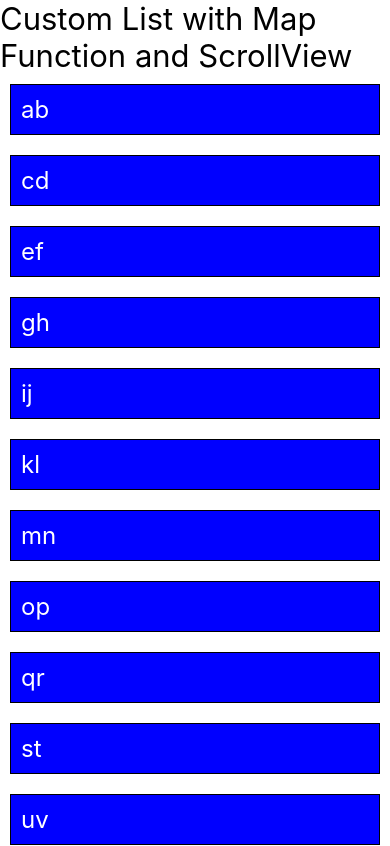
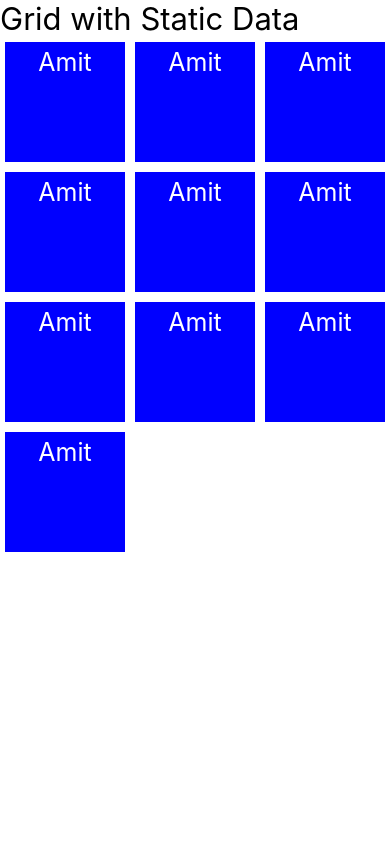
Before and after one commit to amitroy497/reactNativeStudy, a React Native app: screen / in a window 390 px wide. Shown: the top 846 px of the page. Built offline with nearby package versions, Linux system fonts and the light colour scheme.

Commit message:
7. Grid with static data

```diff
--- a/App.tsx
+++ b/App.tsx
@@ -1,6 +1,7 @@
 import React from 'react';
 import {View} from 'react-native';
-import Main from './src/6-CustomListWithMapFunctionAndScrollView';
+import Main from './src/7-GridWithStaticData';
+// import Main from './src/6-CustomListWithMapFunctionAndScrollView';
 // import Main from './src/5-FlatListMakeList';
 // import Main from './src/4-BaiscForm';
 // import Main from './src/3-GetTextInputValue';
--- /dev/null
+++ b/src/7-GridWithStaticData/index.tsx
@@ -0,0 +1,39 @@
+/* eslint-disable react-native/no-inline-styles */
+import React from 'react';
+import {StyleSheet, Text, View} from 'react-native';
+
+const Main = () => {
+  return (
+    <View>
+      <Text style={{fontSize: 31}}>Grid with Static Data</Text>
+      <View style={{flex: 1, flexDirection: 'row', flexWrap: 'wrap'}}>
+        <Text style={styles.item}>Amit</Text>
+        <Text style={styles.item}>Amit</Text>
+        <Text style={styles.item}>Amit</Text>
+        <Text style={styles.item}>Amit</Text>
+        <Text style={styles.item}>Amit</Text>
+        <Text style={styles.item}>Amit</Text>
+        <Text style={styles.item}>Amit</Text>
+        <Text style={styles.item}>Amit</Text>
+        <Text style={styles.item}>Amit</Text>
+        <Text style={styles.item}>Amit</Text>
+      </View>
+    </View>
+  );
+};
+
+const styles = StyleSheet.create({
+  item: {
+    fontSize: 25,
+    backgroundColor: 'blue',
+    color: '#fff',
+    margin: 5,
+    padding: 5,
+    width: 120,
+    height: 120,
+    textAlign: 'center',
+    textAlignVertical: 'center',
+  },
+});
+
+export default Main;
```
